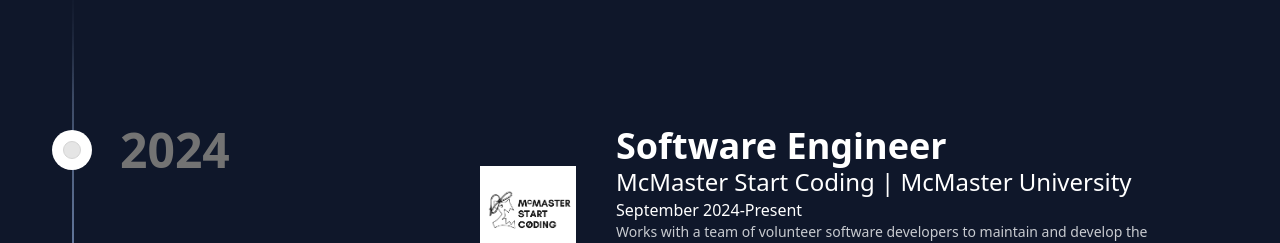
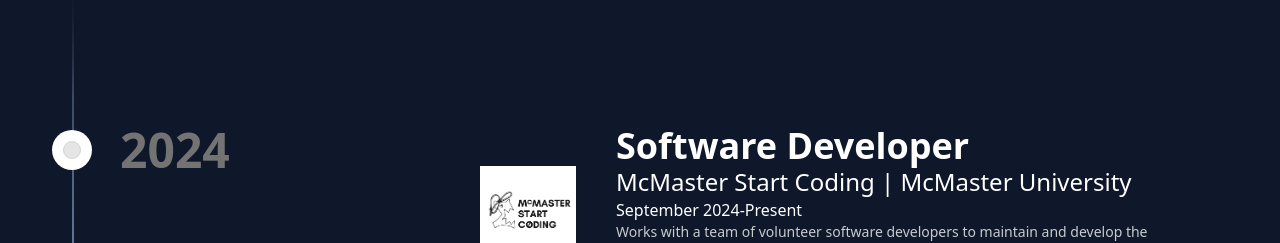
Before and after one commit to JosephMaltese/PortfolioSite, a Next.js app: page / in a window 1280 px wide. Shown: the part 2300-2543 px from the top of the page. Built offline with nearby package versions, Linux system fonts and the light colour scheme.

Commit message:
Changed text

```diff
--- a/app/components/Experience.tsx
+++ b/app/components/Experience.tsx
@@ -11,7 +11,7 @@
         <Timeline data={[
           { title:"2024", content: (
             <div>
-              <ExperienceItem organizationName='McMaster Start Coding | McMaster University' role="Software Engineer" description='Works with a team of volunteer software developers to maintain and develop the STaBL.rocks web application, which is used by McMaster Start Coding to teach K-PhD students the fundamentals of programming. Utilizes scrum methodologies. Uses the full-stack Haskell web framework, IHP.' date="September 2024-Present" imageName='mcmasterStartCoding.jpg'/>
+              <ExperienceItem organizationName='McMaster Start Coding | McMaster University' role="Software Developer" description='Works with a team of volunteer software developers to maintain and develop the STaBL.rocks web application, which is used by McMaster Start Coding to teach K-PhD students the fundamentals of programming. Utilizes scrum methodologies. Uses the full-stack Haskell web framework, IHP.' date="September 2024-Present" imageName='mcmasterStartCoding.jpg'/>
               <ExperienceItem organizationName='HammerHacks | McMaster University' role="Technical Mentor" description='Helped students brainstorm creative project ideas which fit the theme of the hackathon. Gave suggestions for which technologies could help them achieve their goals. Assisted with any technical issues that students faced throughout the course of the competition.' date="November 23, 2024" imageName='hammerHacks.webp'/>
             </div>
           ) },
```
